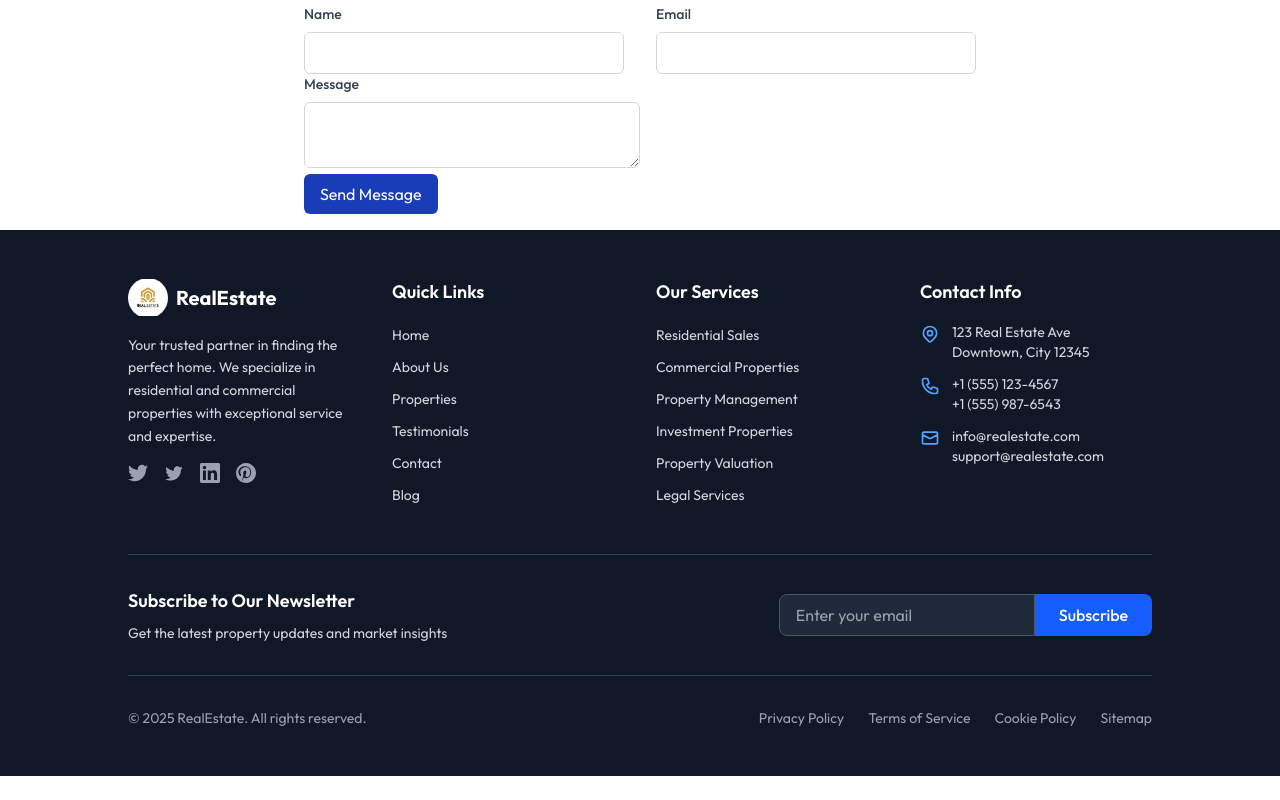
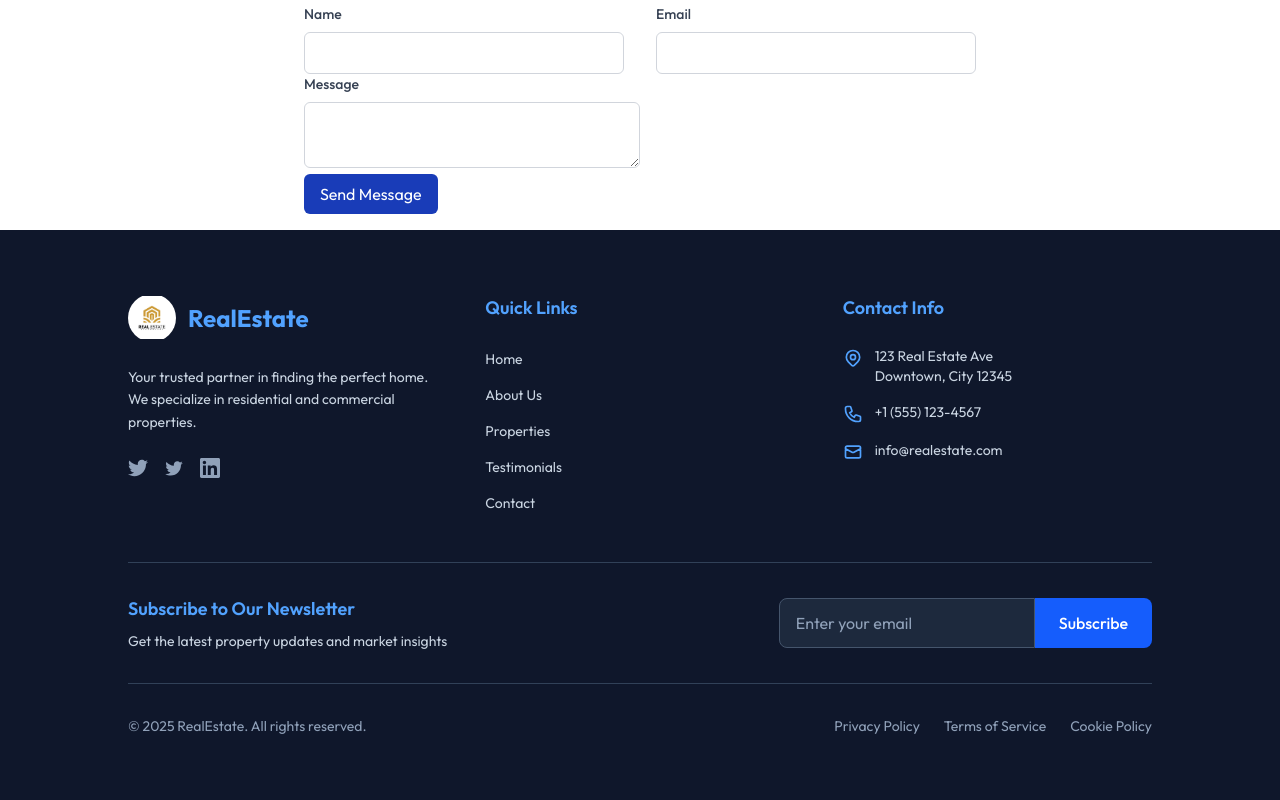
Before and after one commit to Rokib324/RealEstate, a React (Vite) app: page / in a window 1280 px wide. Shown: the part 3598-4398 px from the top of the page. Before the commit the page ends 4374 px from the top, so only its background shows below. Built offline with nearby package versions, Linux system fonts and the light colour scheme.

Commit message:
final commit

```diff
--- a/src/components/Footer.jsx
+++ b/src/components/Footer.jsx
@@ -3,102 +3,81 @@ import { assets } from '../assets/assets'
 
 const Footer = () => {
   return (
-    <footer className='bg-gray-900 text-white'>
-      <div className='container mx-auto px-6 md:px-20 lg:px-32 py-12'>
+    <footer className='bg-slate-900 text-white'>
+      <div className='container mx-auto px-4 sm:px-6 md:px-20 lg:px-32 py-12 sm:py-16'>
         {/* Main Footer Content */}
-        <div className='grid grid-cols-1 md:grid-cols-2 lg:grid-cols-4 gap-8'>
+        <div className='grid grid-cols-1 sm:grid-cols-2 lg:grid-cols-3 gap-8 sm:gap-12'>
 
           {/* Company Info */}
-          <div className='space-y-4'>
-            <div className='flex items-center space-x-2'>
-              <img src={assets.logo} alt="Real Estate Logo" className='w-10 h-10 object-contain rounded-full' />
-              <h3 className='text-xl font-bold'>RealEstate</h3>
+          <div className='space-y-4 sm:space-y-6'>
+            <div className='flex items-center space-x-3'>
+              <img src={assets.logo} alt="Real Estate Logo" className='w-10 h-10 sm:w-12 sm:h-12 object-contain rounded-full' />
+              <h3 className='text-xl sm:text-2xl font-bold text-blue-400'>RealEstate</h3>
             </div>
-            <p className='text-gray-300 text-sm leading-relaxed'>
-              Your trusted partner in finding the perfect home. We specialize in residential and commercial properties with exceptional service and expertise.
+            <p className='text-slate-300 text-sm leading-relaxed max-w-sm'>
+              Your trusted partner in finding the perfect home. We specialize in residential and commercial properties.
             </p>
             <div className='flex space-x-4'>
-              <a href="#" className='text-gray-400 hover:text-white transition-colors'>
+              <a href="#" className='text-slate-400 hover:text-blue-400 transition-colors duration-300'>
                 <svg className="w-5 h-5" fill="currentColor" viewBox="0 0 24 24">
                   <path d="M24 4.557c-.883.392-1.832.656-2.828.775 1.017-.609 1.798-1.574 2.165-2.724-.951.564-2.005.974-3.127 1.195-.897-.957-2.178-1.555-3.594-1.555-3.179 0-5.515 2.966-4.797 6.045-4.091-.205-7.719-2.165-10.148-5.144-1.29 2.213-.669 5.108 1.523 6.574-.806-.026-1.566-.247-2.229-.616-.054 2.281 1.581 4.415 3.949 4.89-.693.188-1.452.232-2.224.084.626 1.956 2.444 3.379 4.6 3.419-2.07 1.623-4.678 2.348-7.29 2.04 2.179 1.397 4.768 2.212 7.548 2.212 9.142 0 14.307-7.721 13.995-14.646.962-.695 1.797-1.562 2.457-2.549z"/>
                 </svg>
               </a>
-              <a href="#" className='text-gray-400 hover:text-white transition-colors'>
+              <a href="#" className='text-slate-400 hover:text-blue-400 transition-colors duration-300'>
                 <svg className="w-5 h-5" fill="currentColor" viewBox="0 0 24 24">
                   <path d="M22.46 6c-.77.35-1.6.58-2.46.69.88-.53 1.56-1.37 1.88-2.38-.83.5-1.75.85-2.72 1.05C18.37 4.5 17.26 4 16 4c-2.35 0-4.27 1.92-4.27 4.29 0 .34.04.67.11.98C8.28 9.09 5.11 7.38 3 4.79c-.37.63-.58 1.37-.58 2.15 0 1.49.75 2.81 1.91 3.56-.71 0-1.37-.2-1.95-.5v.03c0 2.08 1.48 3.82 3.44 4.21a4.22 4.22 0 0 1-1.93.07 4.28 4.28 0 0 0 4 2.98 8.521 8.521 0 0 1-5.33 1.84c-.34 0-.68-.02-1.02-.06C3.44 20.29 5.7 21 8.12 21 16 21 20.33 14.46 20.33 8.79c0-.19 0-.37-.01-.56.84-.6 1.56-1.36 2.14-2.23z"/>
                 </svg>
               </a>
-              <a href="#" className='text-gray-400 hover:text-white transition-colors'>
+              <a href="#" className='text-slate-400 hover:text-blue-400 transition-colors duration-300'>
                 <svg className="w-5 h-5" fill="currentColor" viewBox="0 0 24 24">
                   <path d="M20.447 20.452h-3.554v-5.569c0-1.328-.027-3.037-1.852-3.037-1.853 0-2.136 1.445-2.136 2.939v5.667H9.351V9h3.414v1.561h.046c.477-.9 1.637-1.85 3.37-1.85 3.601 0 4.267 2.37 4.267 5.455v6.286zM5.337 7.433c-1.144 0-2.063-.926-2.063-2.065 0-1.138.92-2.063 2.063-2.063 1.14 0 2.064.925 2.064 2.063 0 1.139-.925 2.065-2.064 2.065zm1.782 13.019H3.555V9h3.564v11.452zM22.225 0H1.771C.792 0 0 .774 0 1.729v20.542C0 23.227.792 24 1.771 24h20.451C23.2 24 24 23.227 24 22.271V1.729C24 .774 23.2 0 22.222 0h.003z"/>
-                </svg>
-              </a>
-              <a href="#" className='text-gray-400 hover:text-white transition-colors'>
-                <svg className="w-5 h-5" fill="currentColor" viewBox="0 0 24 24">
-                  <path d="M12.017 0C5.396 0 .029 5.367.029 11.987c0 5.079 3.158 9.417 7.618 11.174-.105-.949-.199-2.403.041-3.439.219-.937 1.406-5.957 1.406-5.957s-.359-.72-.359-1.781c0-1.663.967-2.911 2.168-2.911 1.024 0 1.518.769 1.518 1.688 0 1.029-.653 2.567-.992 3.992-.285 1.193.6 2.165 1.775 2.165 2.23 0 3.948-2.606 3.948-6.362 0-3.329-2.399-5.592-5.823-5.592-3.963 0-6.296 2.901-6.296 5.912 0 1.146.434 2.379.978 3.044.109.131.125.245.085.368-.09.375-.293 1.199-.334 1.363-.053.225-.172.271-.402.165-1.495-.69-2.433-2.878-2.433-4.646 0-3.776 2.748-7.252 7.92-7.252 4.158 0 7.392 2.967 7.392 6.923 0 4.135-2.607 7.462-6.233 7.462-1.214 0-2.357-.629-2.75-1.378l-.748 2.853c-.271 1.043-1.002 2.35-1.492 3.146C9.57 23.812 10.763 24.009 12.017 24.009c6.624 0 11.99-5.367 11.99-11.988C24.007 5.367 18.641.001 12.017.001z"/>
                 </svg>
               </a>
             </div>
           </div>
 
           {/* Quick Links */}
-          <div className='space-y-4'>
-            <h4 className='text-lg font-semibold'>Quick Links</h4>
-            <ul className='space-y-2'>
-              <li><a href="#Home" className='text-gray-300 hover:text-white transition-colors text-sm'>Home</a></li>
-              <li><a href="#About" className='text-gray-300 hover:text-white transition-colors text-sm'>About Us</a></li>
-              <li><a href="#Projects" className='text-gray-300 hover:text-white transition-colors text-sm'>Properties</a></li>
-              <li><a href="#Testimonials" className='text-gray-300 hover:text-white transition-colors text-sm'>Testimonials</a></li>
-              <li><a href="#Contact" className='text-gray-300 hover:text-white transition-colors text-sm'>Contact</a></li>
-              <li><a href="#" className='text-gray-300 hover:text-white transition-colors text-sm'>Blog</a></li>
-            </ul>
-          </div>
-
-          {/* Services */}
-          <div className='space-y-4'>
-            <h4 className='text-lg font-semibold'>Our Services</h4>
-            <ul className='space-y-2'>
-              <li><a href="#" className='text-gray-300 hover:text-white transition-colors text-sm'>Residential Sales</a></li>
-              <li><a href="#" className='text-gray-300 hover:text-white transition-colors text-sm'>Commercial Properties</a></li>
-              <li><a href="#" className='text-gray-300 hover:text-white transition-colors text-sm'>Property Management</a></li>
-              <li><a href="#" className='text-gray-300 hover:text-white transition-colors text-sm'>Investment Properties</a></li>
-              <li><a href="#" className='text-gray-300 hover:text-white transition-colors text-sm'>Property Valuation</a></li>
-              <li><a href="#" className='text-gray-300 hover:text-white transition-colors text-sm'>Legal Services</a></li>
+          <div className='space-y-4 sm:space-y-6'>
+            <h4 className='text-lg font-semibold text-blue-400'>Quick Links</h4>
+            <ul className='space-y-2 sm:space-y-3'>
+              <li><a href="#Home" className='text-slate-300 hover:text-blue-400 transition-colors duration-300 text-sm'>Home</a></li>
+              <li><a href="#About" className='text-slate-300 hover:text-blue-400 transition-colors duration-300 text-sm'>About Us</a></li>
+              <li><a href="#Projects" className='text-slate-300 hover:text-blue-400 transition-colors duration-300 text-sm'>Properties</a></li>
+              <li><a href="#Testimonials" className='text-slate-300 hover:text-blue-400 transition-colors duration-300 text-sm'>Testimonials</a></li>
+              <li><a href="#Contact" className='text-slate-300 hover:text-blue-400 transition-colors duration-300 text-sm'>Contact</a></li>
             </ul>
           </div>
 
           {/* Contact Info */}
-          <div className='space-y-4'>
-            <h4 className='text-lg font-semibold'>Contact Info</h4>
-            <div className='space-y-3'>
+          <div className='space-y-4 sm:space-y-6 sm:col-span-2 lg:col-span-1'>
+            <h4 className='text-lg font-semibold text-blue-400'>Contact Info</h4>
+            <div className='space-y-3 sm:space-y-4'>
               <div className='flex items-start space-x-3'>
-                <svg className="w-5 h-5 text-blue-400 mt-0.5" fill="none" stroke="currentColor" viewBox="0 0 24 24">
+                <svg className="w-5 h-5 text-blue-400 mt-0.5 flex-shrink-0" fill="none" stroke="currentColor" viewBox="0 0 24 24">
                   <path strokeLinecap="round" strokeLinejoin="round" strokeWidth={2} d="M17.657 16.657L13.414 20.9a1.998 1.998 0 01-2.827 0l-4.244-4.243a8 8 0 1111.314 0z" />
                   <path strokeLinecap="round" strokeLinejoin="round" strokeWidth={2} d="M15 11a3 3 0 11-6 0 3 3 0 016 0z" />
                 </svg>
                 <div>
-                  <p className='text-gray-300 text-sm'>123 Real Estate Ave</p>
-                  <p className='text-gray-300 text-sm'>Downtown, City 12345</p>
+                  <p className='text-slate-300 text-sm'>123 Real Estate Ave</p>
+                  <p className='text-slate-300 text-sm'>Downtown, City 12345</p>
                 </div>
               </div>
 
               <div className='flex items-start space-x-3'>
-                <svg className="w-5 h-5 text-blue-400 mt-0.5" fill="none" stroke="currentColor" viewBox="0 0 24 24">
+                <svg className="w-5 h-5 text-blue-400 mt-0.5 flex-shrink-0" fill="none" stroke="currentColor" viewBox="0 0 24 24">
                   <path strokeLinecap="round" strokeLinejoin="round" strokeWidth={2} d="M3 5a2 2 0 012-2h3.28a1 1 0 01.948.684l1.498 4.493a1 1 0 01-.502 1.21l-2.257 1.13a11.042 11.042 0 005.516 5.516l1.13-2.257a1 1 0 011.21-.502l4.493 1.498a1 1 0 01.684.949V19a2 2 0 01-2 2h-1C9.716 21 3 14.284 3 6V5z" />
                 </svg>
                 <div>
-                  <p className='text-gray-300 text-sm'>+1 (555) 123-4567</p>
-                  <p className='text-gray-300 text-sm'>+1 (555) 987-6543</p>
+                  <p className='text-slate-300 text-sm'>+1 (555) 123-4567</p>
                 </div>
               </div>
 
               <div className='flex items-start space-x-3'>
-                <svg className="w-5 h-5 text-blue-400 mt-0.5" fill="none" stroke="currentColor" viewBox="0 0 24 24">
+                <svg className="w-5 h-5 text-blue-400 mt-0.5 flex-shrink-0" fill="none" stroke="currentColor" viewBox="0 0 24 24">
                   <path strokeLinecap="round" strokeLinejoin="round" strokeWidth={2} d="M3 8l7.89 4.26a2 2 0 002.22 0L21 8M5 19h14a2 2 0 002-2V7a2 2 0 00-2-2H5a2 2 0 00-2 2v10a2 2 0 002 2z" />
                 </svg>
                 <div>
-                  <p className='text-gray-300 text-sm'>info@realestate.com</p>
-                  <p className='text-gray-300 text-sm'>support@realestate.com</p>
+                  <p className='text-slate-300 text-sm'>info@realestate.com</p>
                 </div>
               </div>
             </div>
@@ -106,19 +85,19 @@ const Footer = () => {
         </div>
 
         {/* Newsletter Subscription */}
-        <div className='mt-12 pt-8 border-t border-gray-700'>
-          <div className='flex flex-col md:flex-row justify-between items-center space-y-4 md:space-y-0'>
-            <div>
-              <h4 className='text-lg font-semibold mb-2'>Subscribe to Our Newsletter</h4>
-              <p className='text-gray-300 text-sm'>Get the latest property updates and market insights</p>
+        <div className='mt-8 sm:mt-12 pt-6 sm:pt-8 border-t border-slate-700'>
+          <div className='flex flex-col lg:flex-row justify-between items-start lg:items-center space-y-4 lg:space-y-0'>
+            <div className='w-full lg:w-auto'>
+              <h4 className='text-lg font-semibold text-blue-400 mb-2'>Subscribe to Our Newsletter</h4>
+              <p className='text-slate-300 text-sm'>Get the latest property updates and market insights</p>
             </div>
-            <div className='flex w-full md:w-auto'>
+            <div className='flex w-full lg:w-auto'>
               <input
                 type="email"
                 placeholder="Enter your email"
-                className='px-4 py-2 bg-gray-800 border border-gray-600 rounded-l-lg focus:outline-none focus:ring-2 focus:ring-blue-500 text-white placeholder-gray-400 flex-1 md:w-64'
+                className='px-4 py-3 bg-slate-800 border border-slate-600 rounded-l-lg focus:outline-none focus:ring-2 focus:ring-blue-500 text-white placeholder-slate-400 flex-1 lg:w-64'
               />
-              <button className='px-6 py-2 bg-blue-600 hover:bg-blue-700 transition-colors rounded-r-lg font-medium'>
+              <button className='px-4 sm:px-6 py-3 bg-blue-600 hover:bg-blue-700 transition-colors duration-300 rounded-r-lg font-medium text-sm sm:text-base'>
                 Subscribe
               </button>
             </div>
@@ -126,16 +105,15 @@ const Footer = () => {
         </div>
 
         {/* Bottom Footer */}
-        <div className='mt-8 pt-8 border-t border-gray-700'>
-          <div className='flex flex-col md:flex-row justify-between items-center space-y-4 md:space-y-0'>
-            <div className='text-gray-400 text-sm'>
+        <div className='mt-6 sm:mt-8 pt-6 sm:pt-8 border-t border-slate-700'>
+          <div className='flex flex-col sm:flex-row justify-between items-center space-y-4 sm:space-y-0'>
+            <div className='text-slate-400 text-sm text-center sm:text-left'>
               © 2025 RealEstate. All rights reserved.
             </div>
-            <div className='flex space-x-6 text-sm'>
-              <a href="#" className='text-gray-400 hover:text-white transition-colors'>Privacy Policy</a>
-              <a href="#" className='text-gray-400 hover:text-white transition-colors'>Terms of Service</a>
-              <a href="#" className='text-gray-400 hover:text-white transition-colors'>Cookie Policy</a>
-              <a href="#" className='text-gray-400 hover:text-white transition-colors'>Sitemap</a>
+            <div className='flex flex-wrap justify-center sm:justify-end gap-4 sm:gap-6 text-sm'>
+              <a href="#" className='text-slate-400 hover:text-blue-400 transition-colors duration-300'>Privacy Policy</a>
+              <a href="#" className='text-slate-400 hover:text-blue-400 transition-colors duration-300'>Terms of Service</a>
+              <a href="#" className='text-slate-400 hover:text-blue-400 transition-colors duration-300'>Cookie Policy</a>
             </div>
           </div>
         </div>
```
